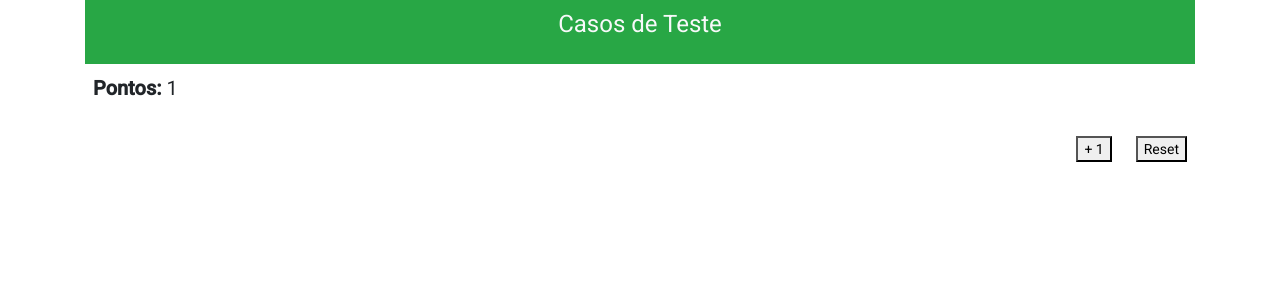
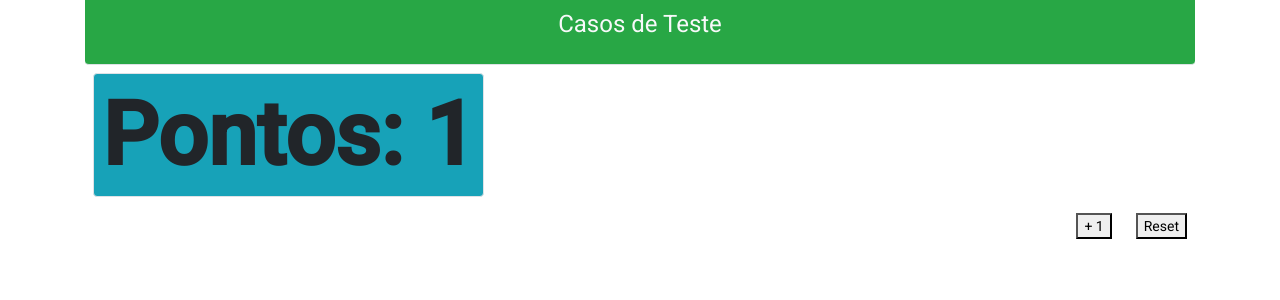
Before and after one commit to martins86/poc-angular-tests-unit-e2e, an Angular app: page / in a window 1280 px wide. Shown: the top 300 px of the page. Built offline with nearby package versions, Linux system fonts and the light colour scheme.

Commit message:
fix styles and pretties

```diff
--- a/src/app/pages/home/home.component.html
+++ b/src/app/pages/home/home.component.html
@@ -1,14 +1,14 @@
 <div class="container">
-  <div class="d-flex justify-content-center bg-success text-light">
-    <div class="p-2">
+  <div
+    class="d-flex justify-content-center bg-success border-bottom rounded-bottom"
+  >
+    <div class="p-2 text-light">
       <h1>{{ title }}</h1>
     </div>
   </div>
   <div class="d-flex justify-content-start">
-    <div class="p-2">
-      <h2 class="font-weight-bold text-xl-left">
-        Pontos: <span class="font-weight-normal">{{ points }}</span>
-      </h2>
+    <div class="p-2 font-weight-bold display-2 bg-info m-2 border rounded">
+      Pontos: <span matTooltip="Info about the action">{{ points }}</span>
     </div>
   </div>
   <div class="d-flex flex-row justify-content-end">
--- a/src/app/pages/home/home.module.ts
+++ b/src/app/pages/home/home.module.ts
@@ -2,7 +2,7 @@ import { NgModule } from '@angular/core';
 import { CommonModule } from '@angular/common';
 
 import { HomeRoutingModule } from './home-routing.module';
-import { SharedModule } from 'src/app/shared/shared.module';
+import { SharedModule } from './../../shared/shared.module';
 import { HomeComponent } from './home.component';
 
 @NgModule({
--- a/src/app/shared/material/material.module.ts
+++ b/src/app/shared/material/material.module.ts
@@ -1,9 +1,9 @@
 import { NgModule } from '@angular/core';
-import { CommonModule } from '@angular/common';
 
 import { MatButtonModule } from '@angular/material/button';
+import { MatTooltipModule } from '@angular/material/tooltip';
 
-const materialModules = [MatButtonModule];
+const materialModules = [MatButtonModule, MatTooltipModule];
 
 @NgModule({
   imports: [materialModules],
--- a/src/app/shared/shared.module.ts
+++ b/src/app/shared/shared.module.ts
@@ -1,8 +1,9 @@
 import { NgModule } from '@angular/core';
 import { CommonModule } from '@angular/common';
 
+import { MaterialModule } from './material/material.module';
+
 @NgModule({
-  declarations: [],
-  imports: [CommonModule],
+  imports: [CommonModule, MaterialModule],
 })
 export class SharedModule {}
--- a/src/styles.scss
+++ b/src/styles.scss
@@ -1,6 +1,6 @@
 /* You can add global styles to this file, and also import other style files */
+@import "~@angular/material/prebuilt-themes/indigo-pink.css";
 @import "~bootstrap/dist/css/bootstrap.css";
-@import "~@angular/material/prebuilt-themes/indigo-pink.css";
 
 html,
 body {
```
Also changed, not shown: src/app/app.module.ts (+5 -2 lines).
